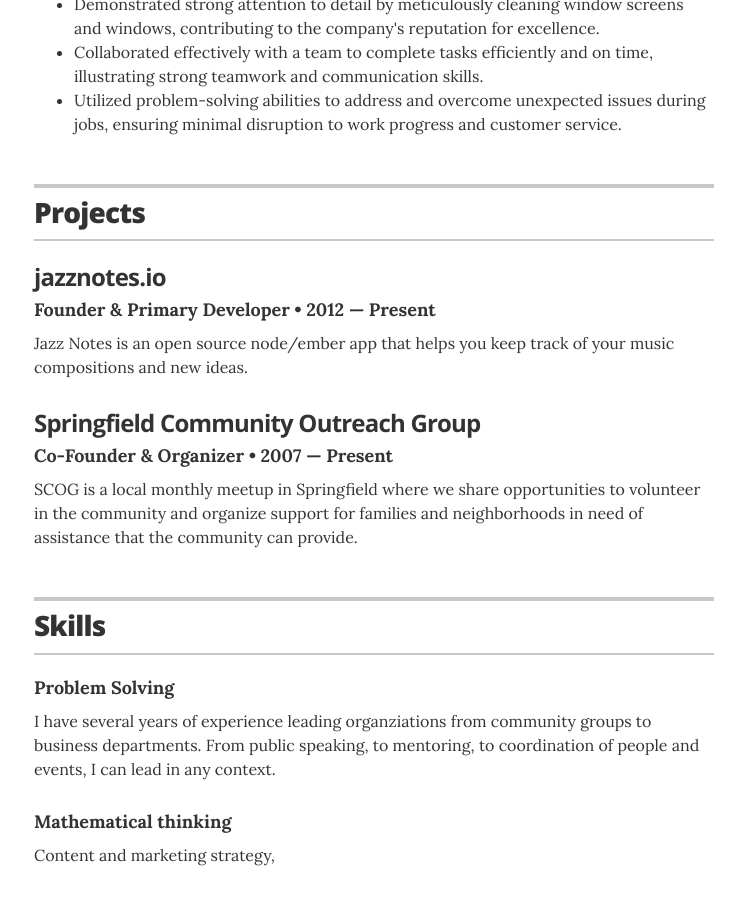
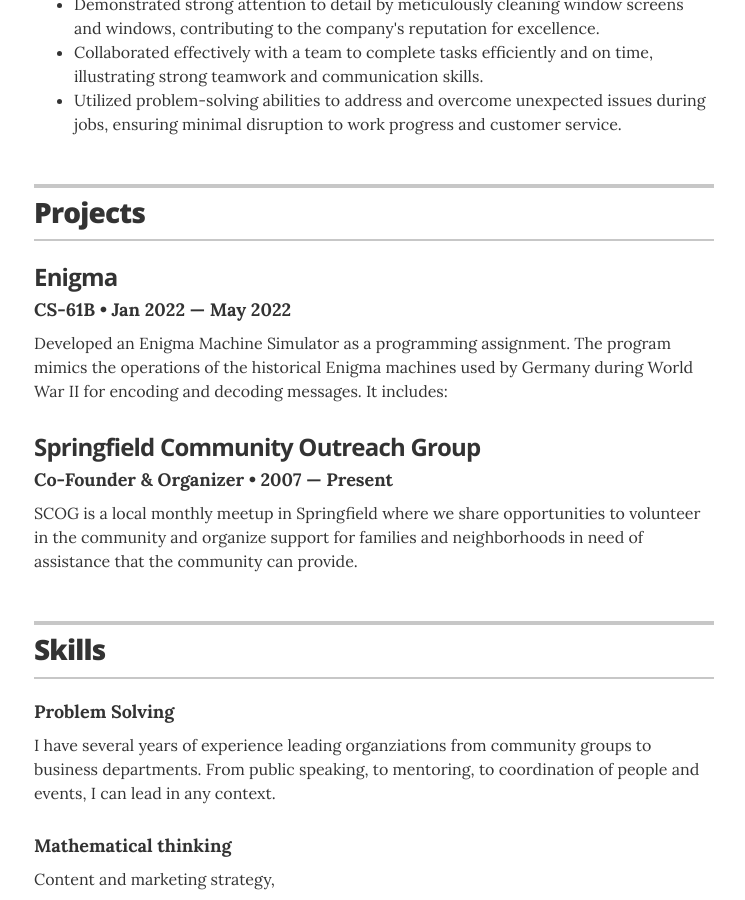
Before and after one commit to arthurutnehmer/Resume, a Jekyll site: the page built from index.html, in a window 1280 px wide and 900 px high, scrolled down 1765 px. Shown: the whole window, without its empty margins (266-1011 px from the left). Built offline with Jekyll 4.4.1, drawn with Linux system fonts in a browser that asks for light colours.

Commit message:
Added enigma

```diff
--- a/_data/projects.yml
+++ b/_data/projects.yml
@@ -2,11 +2,11 @@
 # uncomment the urls if you wish to display them, and add your own URL
 
 # jazznotes.io
-- project: jazznotes.io
-  role: Founder & Primary Developer
-  duration: 2012 &mdash; Present
+- project: Enigma
+  role: CS-61B
+  duration: Jan 2022 &mdash; May 2022
   # url: "#"
-  description: Jazz Notes is an open source node/ember app that helps you keep track of your music compositions and new ideas.
+  description: "Developed an Enigma Machine Simulator as a programming assignment. The program mimics the operations of the historical Enigma machines used by Germany during World War II for encoding and decoding messages. It includes:"
 
 # Springfield Community Outreach Group
 - project: Springfield Community Outreach Group
```
